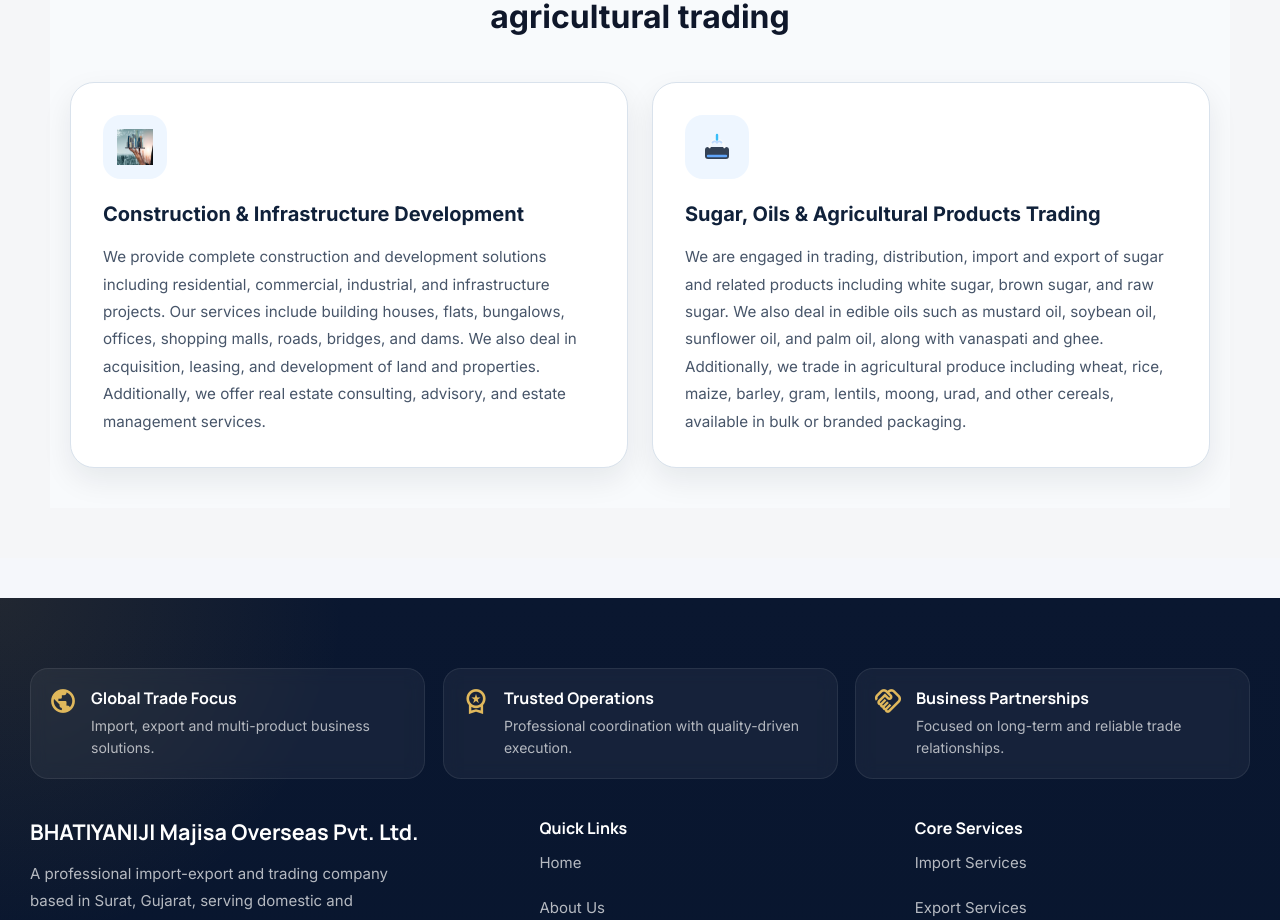
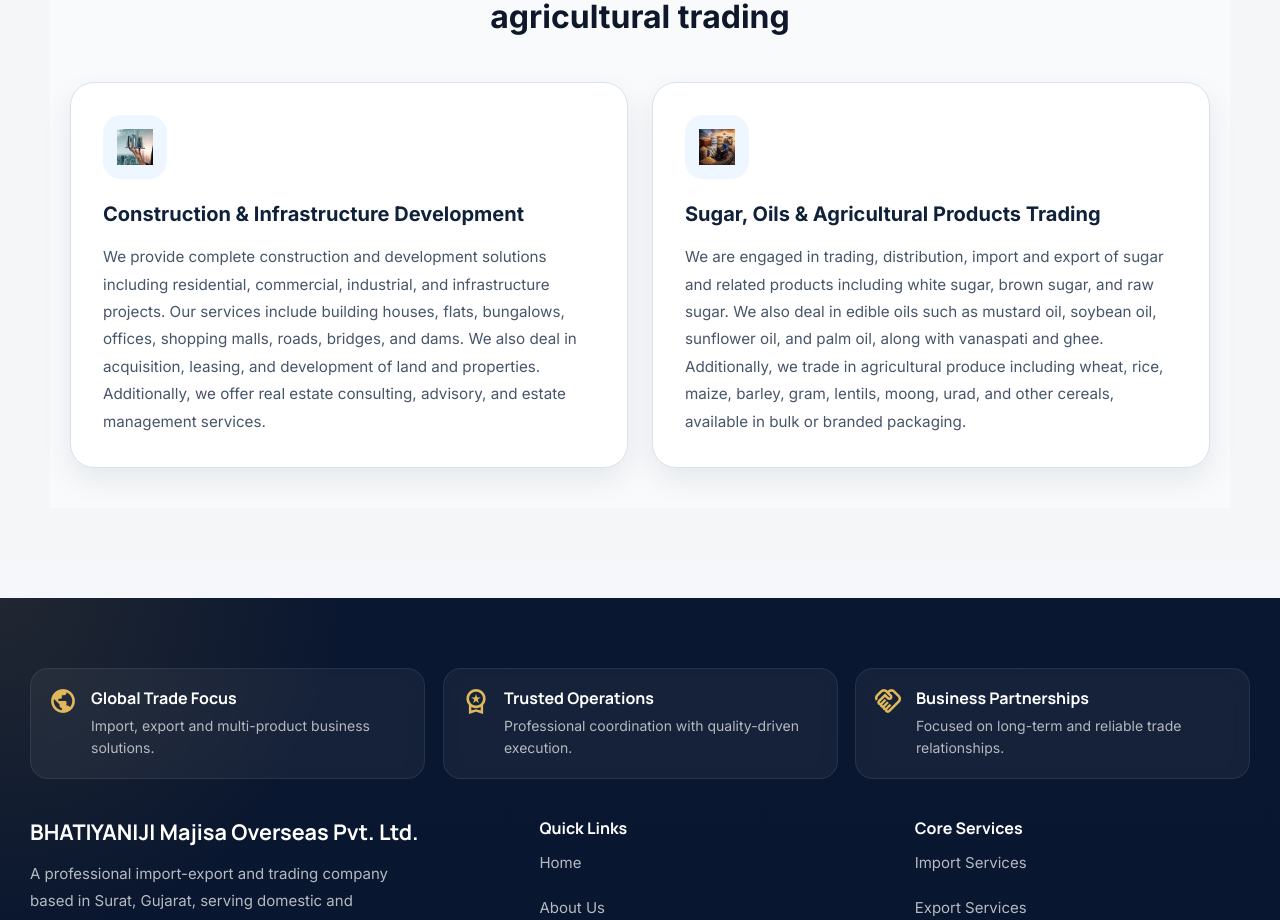
Before and after one commit to YashSalve1112/Import-Export, a React (Vite) app in the folder import-export-site/: page /products in a window 1280 px wide. Shown: the part 1160-2080 px from the top of the page. Built offline with nearby package versions, Linux system fonts and the light colour scheme; no server answers.

Commit message:
fix this H

```diff
--- a/import-export-site/src/pages/Products.jsx
+++ b/import-export-site/src/pages/Products.jsx
@@ -6,7 +6,7 @@ import agricultureImg from "../assets/grain.jpg";
 import metalImg from "../assets/metal.jpg";
 import woodImg from "../assets/wood.jpg";
 import constructionRealestateImg from "../assets/Construction & Realestate.jpg";
-import agricultureServiceImg from "../assets/agriculture.svg";
+import sugarImg from "../assets/sugar.png";
 
 
 const API_BASE = import.meta.env.VITE_API_BASE_URL;
@@ -173,7 +173,7 @@ const Products = () => {
 
             <article className="service-card">
               <div className="service-card-icon">
-                <img src={agricultureServiceImg} alt="Sugar, Oils & Agricultural Products Trading" />
+                <img src={sugarImg} alt="Sugar, Oils & Agricultural Products Trading" />
               </div>
               <h3 className="service-card-title">
                 Sugar, Oils & Agricultural Products Trading
```
Also changed, not shown: import-export-site/src/assets/construction.svg (deleted), import-export-site/src/assets/sugar.png (added).
